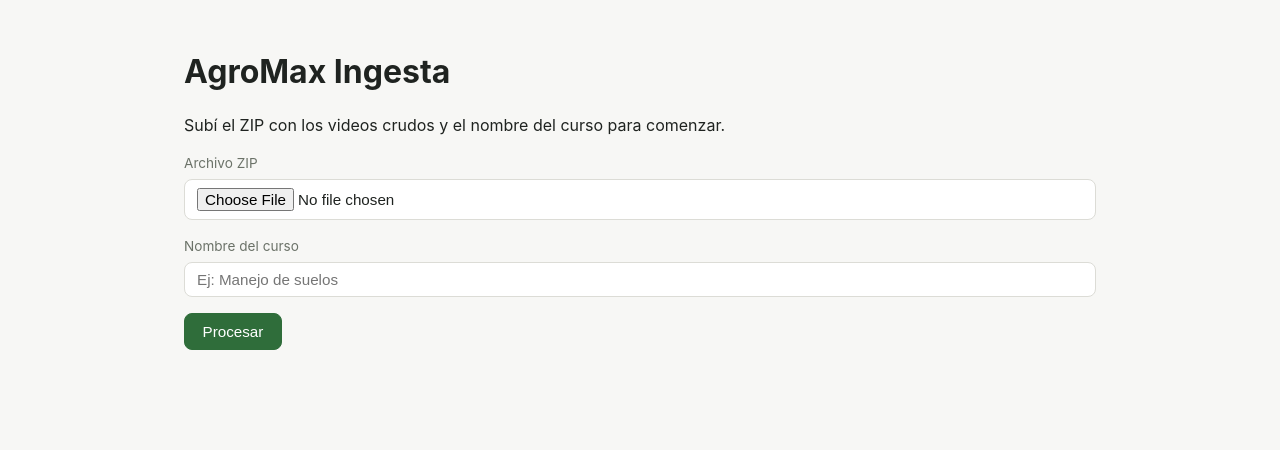
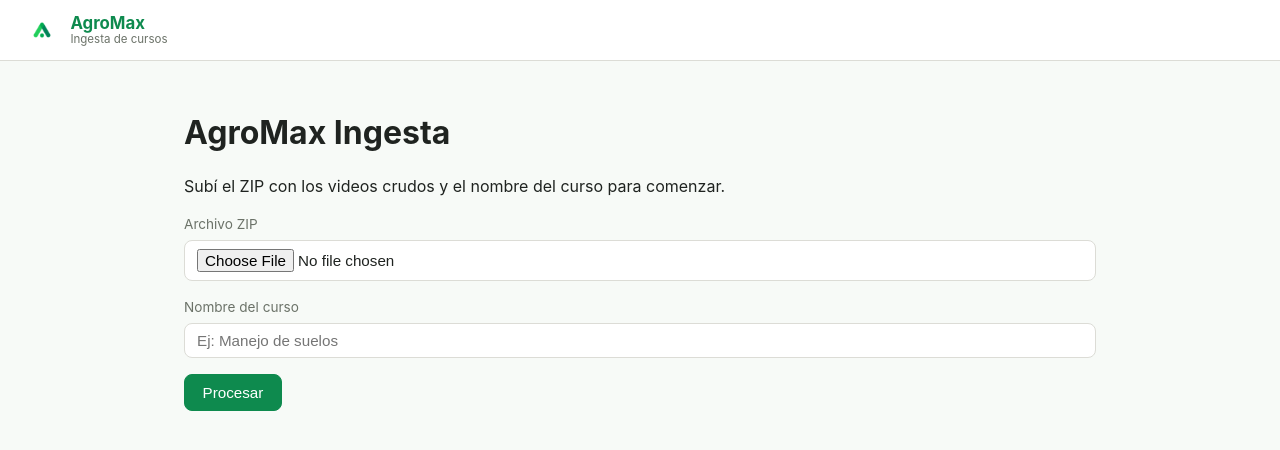
Before and after one commit to chzmig0129/FLUJO-AGROMAX, a Next.js app: page / in a window 1280 px wide. Shown: the top 450 px of the page. Built offline with nearby package versions, Linux system fonts and the light colour scheme.

Commit message:
Branding AgroMax: logo, header y paleta verde (FLUJO-AGROMAX-3zl)

```diff
--- a/src/app/globals.css
+++ b/src/app/globals.css
@@ -1,11 +1,14 @@
 :root {
-  --color-bg: #f7f7f5;
+  --color-bg: #f7faf7;
   --color-surface: #ffffff;
   --color-border: #dcdcd6;
   --color-text: #1f2320;
   --color-muted: #6b7268;
-  --color-primary: #2f6d3a;
-  --color-primary-hover: #245529;
+  --color-green-light: #3dbe4b;
+  --color-green-dark: #0e8a4e;
+  --color-primary: var(--color-green-dark);
+  --color-primary-hover: #0b6f3f;
+  --color-accent: var(--color-green-light);
   --color-error-bg: #fdecec;
   --color-error-border: #f2b8b8;
   --color-error-text: #a12626;
@@ -29,6 +32,59 @@
   background: var(--color-bg);
   color: var(--color-text);
   line-height: 1.5;
+}
+
+a {
+  color: var(--color-primary);
+}
+
+a:hover {
+  color: var(--color-primary-hover);
+}
+
+:focus-visible {
+  outline: 2px solid var(--color-green-light);
+  outline-offset: 2px;
+}
+
+/* Header de marca */
+.site-header {
+  border-bottom: 1px solid var(--color-border);
+  background: var(--color-surface);
+}
+
+.brand {
+  display: inline-flex;
+  align-items: center;
+  gap: 0.65rem;
+  max-width: 960px;
+  margin: 0 auto;
+  padding: 0.75rem 1.5rem;
+  text-decoration: none;
+  color: inherit;
+}
+
+.brand-logo {
+  height: 36px;
+  width: 36px;
+  object-fit: contain;
+}
+
+.brand-text {
+  display: flex;
+  flex-direction: column;
+  line-height: 1.15;
+}
+
+.brand-name {
+  font-weight: 700;
+  font-size: 1.05rem;
+  color: var(--color-green-dark);
+}
+
+.brand-subtitle {
+  font-size: 0.72rem;
+  color: var(--color-muted);
 }
 
 .container {
@@ -94,8 +150,9 @@
 .input:focus,
 .select:focus,
 textarea:focus {
-  outline: 2px solid var(--color-primary);
+  outline: 2px solid var(--color-green-light);
   outline-offset: 1px;
+  border-color: var(--color-primary);
 }
 
 .field {
@@ -133,6 +190,11 @@
   letter-spacing: 0.02em;
   color: var(--color-muted);
   background: var(--color-bg);
+  border-bottom: 2px solid var(--color-accent);
+}
+
+.table tbody tr:hover {
+  background: rgba(61, 190, 75, 0.06);
 }
 
 .row {
@@ -142,6 +204,7 @@
   gap: 1rem;
   padding: 0.6rem 0.9rem;
   border: 1px solid var(--color-border);
+  border-left: 3px solid var(--color-accent);
   border-radius: var(--radius);
   background: var(--color-surface);
 }
--- a/src/app/layout.tsx
+++ b/src/app/layout.tsx
@@ -1,8 +1,10 @@
 import type { Metadata } from 'next';
+import Link from 'next/link';
+import Image from 'next/image';
 import './globals.css';
 
 export const metadata: Metadata = {
-  title: 'AgroMax Ingesta',
+  title: 'AgroMax · Ingesta',
   description: 'Etapa 1 del pipeline AgroMax: ingesta de videos crudos (ZIP → job estructurado)',
 };
 
@@ -13,7 +15,25 @@
 }) {
   return (
     <html lang="es">
-      <body>{children}</body>
+      <body>
+        <header className="site-header">
+          <Link href="/" className="brand">
+            <Image
+              src="/agromax-logo.png"
+              alt="AgroMax"
+              width={36}
+              height={36}
+              className="brand-logo"
+              priority
+            />
+            <span className="brand-text">
+              <span className="brand-name">AgroMax</span>
+              <span className="brand-subtitle">Ingesta de cursos</span>
+            </span>
+          </Link>
+        </header>
+        {children}
+      </body>
     </html>
   );
 }
```
Also changed, not shown: public/agromax-logo.png (added), src/app/icon.png (added).
